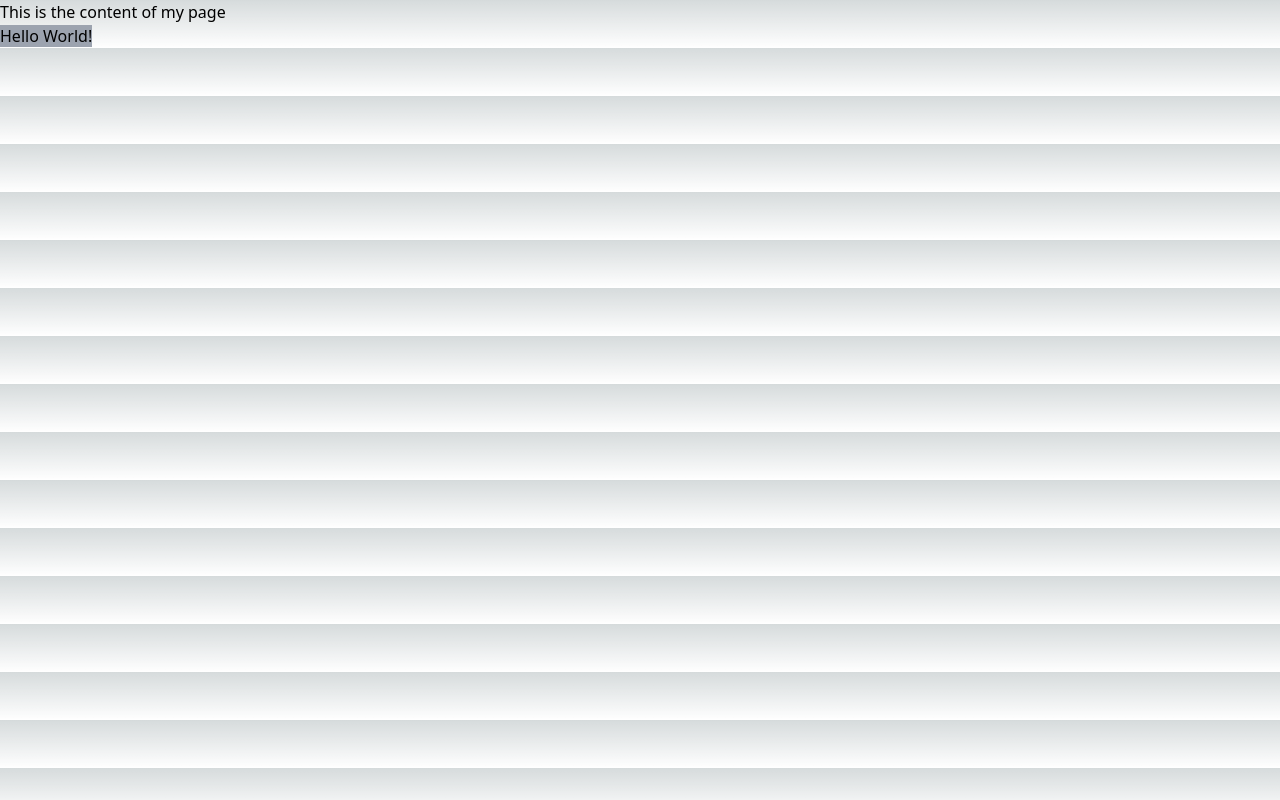
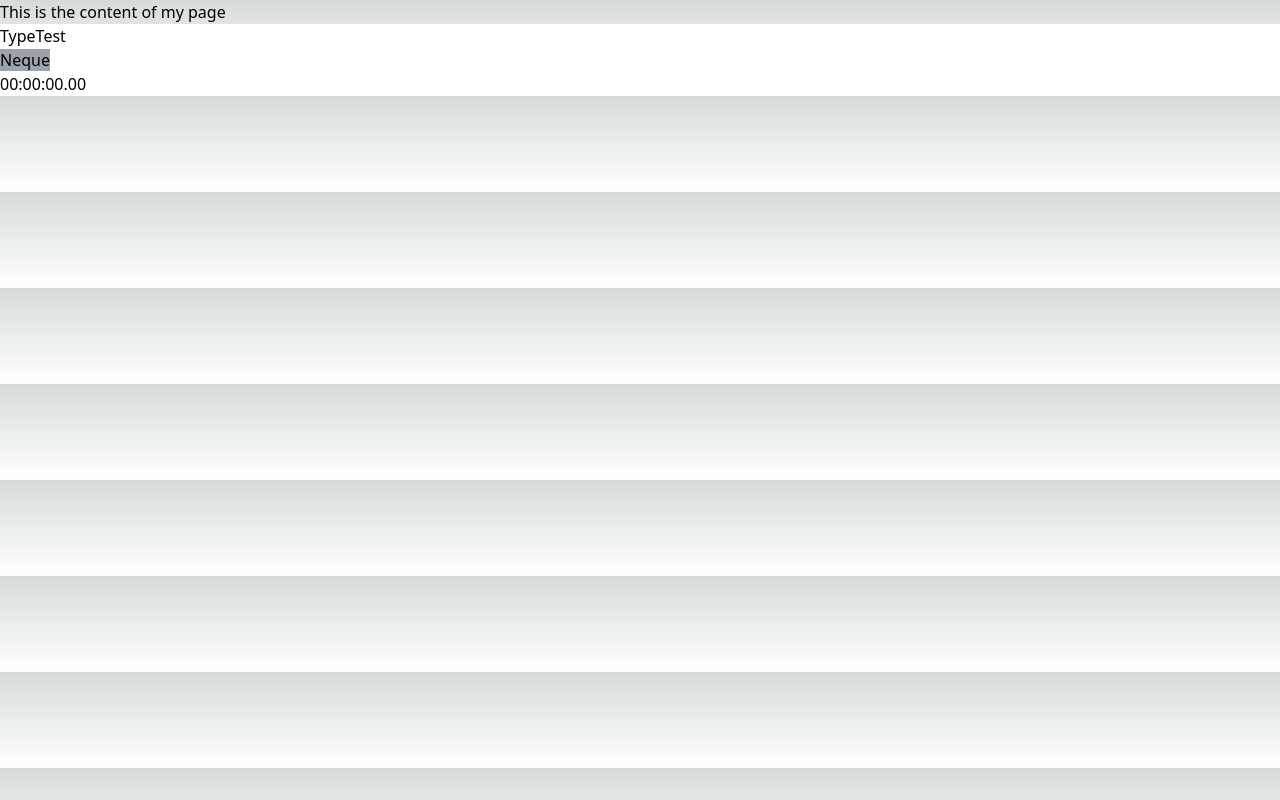
Before and after one commit to etorralba/type-speed-test-etorralba, a Next.js app in the folder client/: page / in a window 1280 px wide. Built offline with nearby package versions, Linux system fonts and the light colour scheme.

Commit message:
feat: 🎸 Added TypeTest Component to lift up the Type Test state

```diff
--- a/client/src/components/TypeParagraph/TypeParagraph.tsx
+++ b/client/src/components/TypeParagraph/TypeParagraph.tsx
@@ -1,46 +1,64 @@
-import React, { useEffect, useState } from 'react'
+import React, {useEffect, useState} from 'react'
+import {TypeChar} from '../TypeTest/TypeTest'
 
 type TypeParagraphProps = {
     text: string
+    wrongTypedChar: string[]
+    time: number
+    isTestStarted: boolean
+    isTestEnded: boolean
+    handleCorrectKey: (record: TypeChar) => void
+    handleIncorrectKey: (wrongTypedChar: string) => void
+    handleBackSpace: () => void
+    handleToggleTime: () => void
+    handleEndTest: () => void
 }
 
 const TypeParagraph = (props: TypeParagraphProps) => {
-  const listText = props.text.split('')
+    const {
+        text,
+        wrongTypedChar,
+        time,
+        isTestEnded,
+        isTestStarted,
+        handleCorrectKey,
+        handleIncorrectKey,
+        handleBackSpace,
+        handleToggleTime,
+        handleEndTest
+    } = props
+    const splitText = text.split('')
 
     // State for keys pressed and current character
-  const [typedCharacters, setTypedCharacters] = useState<string[]>([])
     const [currentCharacterIndex, setCurrentCharacterIndex] = useState(0)
-  const [displayText, setDisplayText] = useState<string[]>([...listText])
+    const [displayText, setDisplayText] = useState<string[]>([...splitText])
 
+    // Handle key presses
     useEffect(() => {
-    const SPECIAL_KEYS = [
-      'Shift',
-      'Control',
-      'Alt',
-      'ArrowUp',
-      'ArrowDown',
-      'ArrowLeft',
-      'ArrowRight',
-      'Tab',
-      'CapsLock',
-      'Meta',
-      'Unidentified',
-    ]
+        const SPECIAL_KEYS = ['Shift', 'Control', 'Alt', 'ArrowUp', 'ArrowDown', 'ArrowLeft', 'ArrowRight', 'Tab', 'CapsLock', 'Meta', 'Unidentified',]
 
         // Event listener to handle key presses
         const handleKeyDown = (event: KeyboardEvent) => {
-      const { key } = event
-      if (!SPECIAL_KEYS.includes(key)) {
-        if (
-          parseKeys(key) === listText[currentCharacterIndex] &&
-          typedCharacters.length === 0
-        ) {
+            const {key} = event
+            if (!SPECIAL_KEYS.includes(key) && !isTestEnded) {
+                if (!isTestStarted) {
+                    handleToggleTime()
+                }
+                // If the key pressed is not a special key and is no wrong typed character
+                if (parseKeys(key) === splitText[currentCharacterIndex] && wrongTypedChar.length === 0) {
                     moveToNextCharacter()
+                    handleCorrectKey({char: parseKeys(key), time: time})
+                    return
                 } else if (key === 'Backspace') {
+                    if (wrongTypedChar.length > 0) {
                         handleBackSpace()
-        } else {
-          handleIncorrectKey(key)
+                        return
                     }
+                    moveToPrevCharacter()
+                    handleBackSpace()
+                    return
+                }
+                handleIncorrectKey(parseKeys(key))
             }
         }
 
@@ -54,59 +72,46 @@ const TypeParagraph = (props: TypeParagraphProps) => {
             const newPosition = currentCharacterIndex + 1
             setCurrentCharacterIndex(newPosition)
 
-      if (newPosition === listText.length) {
+            if (newPosition === splitText.length) {
+                handleEndTest()
                 console.log('Test ended!')
             }
         }
 
-    // Handles the Backspace key press and updates state
-    const handleBackSpace = () => {
-      if (typedCharacters.length > 0) {
-        setTypedCharacters((prevItems) =>
-          prevItems.slice(0, prevItems.length - 1)
-        )
-      } else {
-        const newPosition =
-          currentCharacterIndex == 0 ? 0 : currentCharacterIndex - 1
+        // Moves to the previous character and updates state
+        const moveToPrevCharacter = () => {
+            if (currentCharacterIndex === 0) {
+                return
+            }
+            const newPosition = currentCharacterIndex - 1
             setCurrentCharacterIndex(newPosition)
         }
-    }
 
-    // Handles an incorrect key press and updates state
-    const handleIncorrectKey = (key: string) => {
-      setTypedCharacters((prevKeys) => [...prevKeys, parseKeys(key)])
-    }
-
-    const calculateDisplayText = () => {
+        // Parses the display text based on the current state
+        const parseDisplayText = () => {
             // Calculate the new display text based on the current state
-      const newDisplayText = [...listText]
+            const newDisplayText = [...splitText]
 
             // Insert the keysPressed characters at the currentCharacter.position
-      newDisplayText.splice(currentCharacterIndex, 0, ...typedCharacters)
+            newDisplayText.splice(currentCharacterIndex, 0, ...wrongTypedChar)
 
             // Update the displayText state using the calculated newDisplayText
             setDisplayText(newDisplayText)
-      console.log(newDisplayText)
         }
 
         document.addEventListener('keydown', handleKeyDown)
-    calculateDisplayText()
+        parseDisplayText()
 
         return () => {
             document.removeEventListener('keydown', handleKeyDown)
         }
-    // eslint-disable-next-line react-hooks/exhaustive-deps
-  }, [currentCharacterIndex, typedCharacters])
+    }, [currentCharacterIndex, wrongTypedChar, time])
 
-  return (
-    <span className="">
+    return (<span className="">
       {displayText.map((char, index) => {
-        const keyPressedLength = typedCharacters.length
+          const keyPressedLength = wrongTypedChar.length
           let charStyle: string
-        if (
-          index <= currentCharacterIndex + keyPressedLength - 1 &&
-          index >= currentCharacterIndex
-        ) {
+          if (index <= currentCharacterIndex + keyPressedLength - 1 && index >= currentCharacterIndex) {
               // Wrong
               charStyle = `bg-red-400`
           } else if (index < currentCharacterIndex) {
@@ -117,15 +122,12 @@ const TypeParagraph = (props: TypeParagraphProps) => {
               charStyle = `bg-gray-400`
           }
 
-        return (
-          <span className={charStyle} key={char + index}>
+          return (<span className={charStyle} key={char + index}>
             {char}
-            {char == '\n' ? <br /> : <></>}
-          </span>
-        )
+              {char == '\n' ? <br/> : <></>}
+          </span>)
       })}
-    </span>
-  )
+    </span>)
 }
 
 export default TypeParagraph
--- /dev/null
+++ b/client/src/components/TypeTest/TypeTest.tsx
@@ -0,0 +1,120 @@
+import React, {useEffect, useState} from 'react';
+import TypeParagraph from '../TypeParagraph/TypeParagraph';
+
+export interface TypeChar {
+    char: string;
+    time: number;
+}
+
+// TODO: Move this to a utils file
+const formatTime = (totalSeconds: number) => {
+    const hours = Math.floor(totalSeconds / 3600);
+    const minutes = Math.floor((totalSeconds % 3600) / 60);
+    const seconds = Math.floor(totalSeconds % 60);
+    const milliseconds = Math.floor((totalSeconds % 1) * 1000);
+
+    return `${String(hours).padStart(2, '0')}:${String(minutes).padStart(2, '0')}:${String(seconds).padStart(2, '0')}.${String(milliseconds).padStart(2, '0')}`;
+};
+
+const TypeTest = () => {
+    // TODO: Reset Test functionality
+    /* TODO: Calculate test results:
+        Typing Speed, Typing Accuracy, Typing Error Rate, Typing Rollovers,
+        Typing KSPM, Typing GWPM, Typing NWPM, Typing Consistency, Timed Segments*/
+    // TODO: Added Reset Test button
+    // TODO: Pause Test functionality
+
+    // State for global test record
+    const [testRecord, setTestRecord] = useState<TypeChar[]>([]);
+    const [testText, setTestText] = useState<string>('Neque');
+    const [wrongTypedChar, setWrongTypedChar] = useState<string[]>([]);
+    const [isTestStarted, setIsTestStarted] = useState<boolean>(false);
+    const [isTestEnded, setIsTestEnded] = useState<boolean>(false);
+    const [time, setTime] = useState<number>(0);
+
+    // Type Handlers
+    // Handle correct key
+    const handleCorrectKey = (record: TypeChar) => {
+        const newTestRecord = [...testRecord];
+        newTestRecord.push(record);
+        setTestRecord(newTestRecord);
+    }
+
+    // Handle incorrect key
+    const handleIncorrectKey = (key: string) => {
+        const newWrongTypedChar = [...wrongTypedChar];
+        newWrongTypedChar.push(key);
+        setWrongTypedChar(newWrongTypedChar);
+    }
+
+    // Handle backspace key
+    const handleBackSpace = () => {
+        if (wrongTypedChar.length > 0) {
+            const newWrongTypedChar = [...wrongTypedChar];
+            newWrongTypedChar.pop();
+            setWrongTypedChar(newWrongTypedChar);
+        } else {
+            const newTestRecord = [...testRecord];
+            newTestRecord.pop();
+            console.log("newTestRecord: ", newTestRecord)
+            setTestRecord(newTestRecord);
+        }
+    }
+
+    // Time Handlers
+    const handleToggleTime = () => {
+        setIsTestStarted(!isTestStarted);
+    }
+
+    const handleEndTest = () => {
+        setIsTestStarted(false);
+        setIsTestEnded(true);
+    }
+
+    const handleResetTimer = () => {
+        setIsTestStarted(false);
+        setTime(0);
+    };
+
+    // Timer logic
+    useEffect(() => {
+        let interval: NodeJS.Timeout;
+
+        if (isTestStarted) {
+            interval = setInterval(() => {
+                setTime((prevTime) => prevTime + 0.01); // Add 0.01 seconds (10 milliseconds)
+            }, 10);
+        } else {
+            clearInterval(interval);
+        }
+
+        return () => {
+            clearInterval(interval);
+        };
+    }, [isTestStarted, time]);
+
+    useEffect(() => {
+        console.log("testRecord: ", testRecord);
+    }, [testRecord]);
+
+    return (<div className='bg-white text-black'>
+        <h1>TypeTest</h1>
+        <TypeParagraph
+            text={testText}
+            wrongTypedChar={wrongTypedChar}
+            time={time}
+            isTestStarted={isTestStarted}
+            isTestEnded={isTestEnded}
+            handleCorrectKey={handleCorrectKey}
+            handleIncorrectKey={handleIncorrectKey}
+            handleBackSpace={handleBackSpace}
+            handleToggleTime={handleToggleTime}
+            handleEndTest={handleEndTest}
+        ></TypeParagraph>
+        {/*TODO: Create Timer Display Component*/}
+        <p>{formatTime(time)}</p>
+
+    </div>);
+}
+
+export default TypeTest;
--- a/client/src/pages/index.tsx
+++ b/client/src/pages/index.tsx
@@ -1,7 +1,6 @@
 import React from 'react'
 import Head from 'next/head'
-import TypeParagraph from '../components/TypeParagraph/TypeParagraph'
-
+import TypeTest from '../components/TypeTest/TypeTest'
 const IndexPage = () => {
   return (
     <div>
@@ -11,7 +10,7 @@ const IndexPage = () => {
         <meta name="keywords" content="next.js, react, javascript" />
       </Head>
       <h1 className="">This is the content of my page</h1>
-      <TypeParagraph text="Hello World!"></TypeParagraph>
+      <TypeTest></TypeTest>
     </div>
   )
 }
```
Lines whose indentation alone changed are shown as unchanged.
